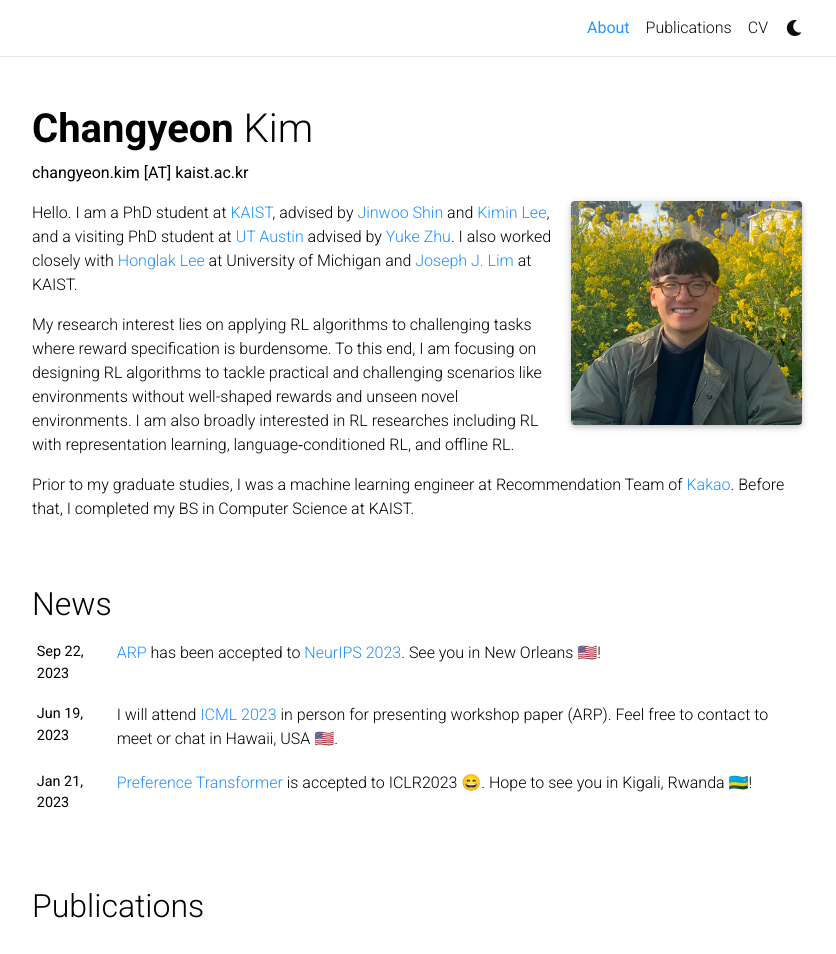
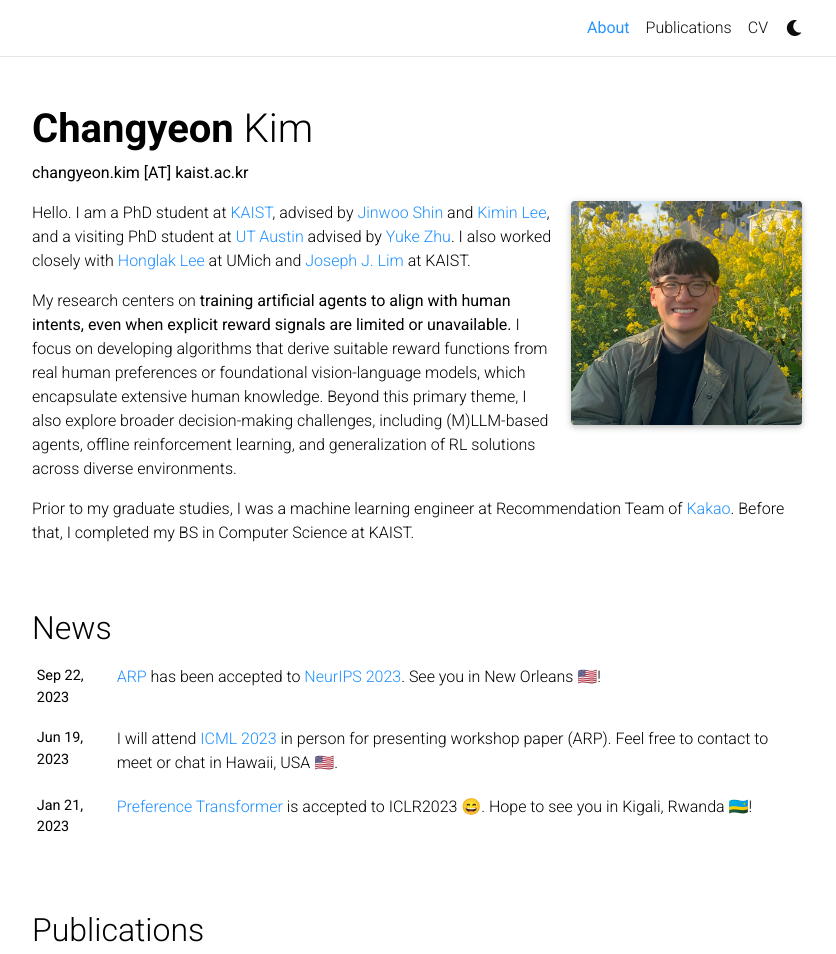
Before and after one commit to csmile-1006/csmile-1006.github.io, a Jekyll site: the page built from _pages/about.md, in a window 1280 px wide and 1400 px high, cut to the strip 0-954 px from the top of the window. Shown: the whole strip, without its empty margins (223-1059 px from the left). Built offline with Jekyll 4.4.1, drawn with Linux system fonts in a browser that asks for light colours; full-size pictures stand in for the smaller copies a plugin makes; emoji names are drawn with the system emoji font; comment, search, counter and statistics services are not loaded; a style sheet for code colours, icons or effects is not loaded; some of the changed text lies outside the part shown.

Commit message:
2024/12/29

```diff
--- a/_pages/about.md
+++ b/_pages/about.md
@@ -55,9 +57,8 @@ academic_services:
 
 ---
 
-Hello. I am a PhD student at <a href="https://gsai.kaist.ac.kr/">KAIST</a>, advised by <a href="https://alinlab.kaist.ac.kr/shin.html">Jinwoo Shin</a> and <a href="https://sites.google.com/view/kiminlee">Kimin Lee</a>, and a visiting PhD student at <a href="https://www.cs.utexas.edu/">UT Austin</a> advised by <a href="https://yukezhu.me/">Yuke Zhu</a>. I also worked closely with <a href="https://web.eecs.umich.edu/~honglak/">Honglak Lee</a> at University of Michigan and <a href="https://clvrai.com/web_lim/">Joseph J. Lim<a/> at KAIST.
+Hello. I am a PhD student at <a href="https://gsai.kaist.ac.kr/">KAIST</a>, advised by <a href="https://alinlab.kaist.ac.kr/shin.html">Jinwoo Shin</a> and <a href="https://sites.google.com/view/kiminlee">Kimin Lee</a>, and a visiting PhD student at <a href="https://www.cs.utexas.edu/">UT Austin</a> advised by <a href="https://yukezhu.me/">Yuke Zhu</a>. I also worked closely with <a href="https://web.eecs.umich.edu/~honglak/">Honglak Lee</a> at UMich and <a href="https://clvrai.com/web_lim/">Joseph J. Lim<a/> at KAIST.
 
-My research interest lies on applying RL algorithms to challenging tasks where reward specification is burdensome. To this end, I am focusing on designing RL algorithms to tackle practical and challenging scenarios like environments without well-shaped rewards and unseen novel environments.
-I am also broadly interested in RL researches including RL with representation learning, language‐conditioned RL, and offline RL.
+My research centers on <b>training artificial agents to align with human intents, even when explicit reward signals are limited or unavailable.</b> I focus on developing algorithms that derive suitable reward functions from real human preferences or foundational vision-language models, which encapsulate extensive human knowledge. Beyond this primary theme, I also explore broader decision-making challenges, including (M)LLM-based agents, offline reinforcement learning, and generalization of RL solutions across diverse environments.
 
 Prior to my graduate studies, I was a machine learning engineer at Recommendation Team of <a href="https://kakaocorp.com">Kakao</a>. Before that, I completed my BS in Computer Science at KAIST.
```
Also changed, not shown: other parts of _pages/about.md (+2 -0 lines), _bibliography/papers.bib (+6 -2 lines).
